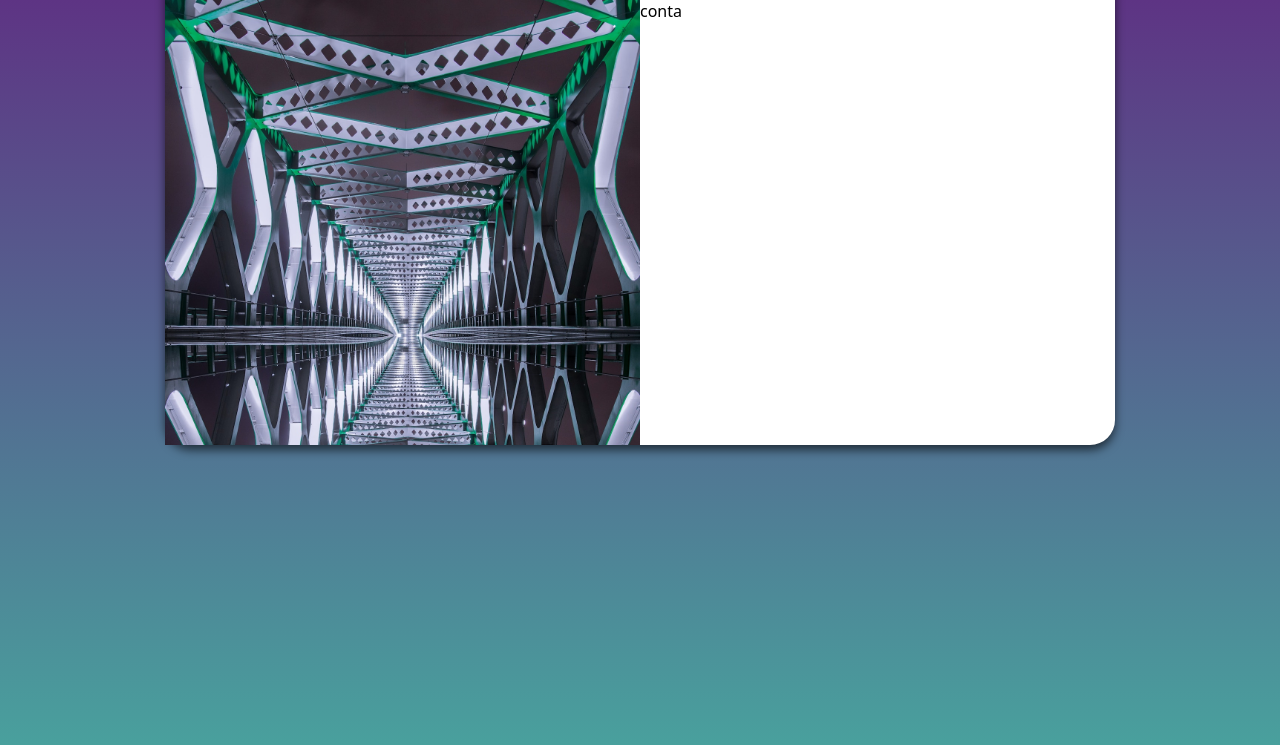
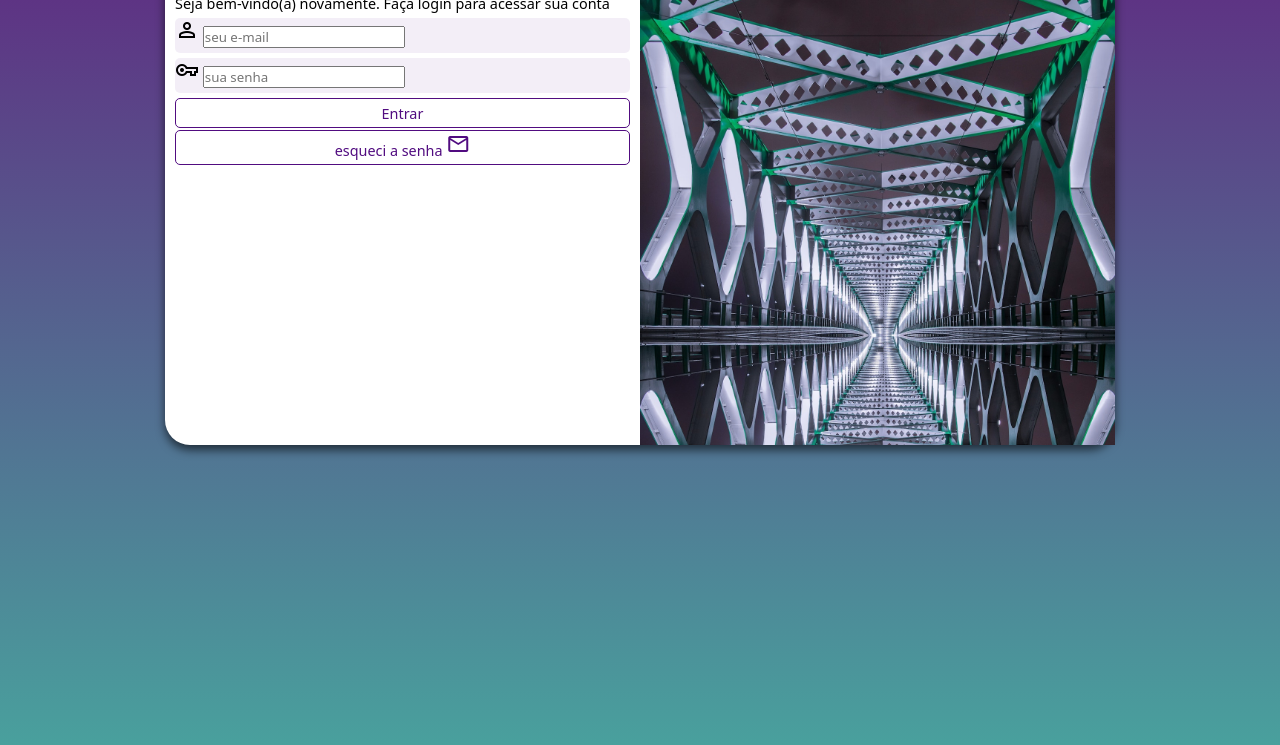
Before and after one commit to MuberDonizeti/projeto-login, a plain HTML site: page index.html in a window 1280 px wide. Shown: the part 183-928 px from the top of the page. Drawn offline with nearby package versions, Linux system fonts and the light colour scheme.

Commit message:
finalizado

```diff
--- a/estilos/media-query.css
+++ b/estilos/media-query.css
@@ -31,12 +31,12 @@
     width: 950px;
   }
   section#login > div#imagem {
-    float: left;
+    float: right;
     width: 50%;
     height: 100%;
   }
   section#login > div#formulario{
-    float: right;
+    float: left;
     width: 50%;
   }
 }
--- a/estilos/style.css
+++ b/estilos/style.css
@@ -33,6 +33,7 @@ section#login{
   top: 50%;
   left: 50%;
   transform: translate(-50%, -50%)*/
+
   background-color: white;
   width: 250px;
   height: 500px;
@@ -53,6 +54,52 @@ section#login > div#imagem {
 section#login > div#formulario {
   display: block;
   padding: 10px;
+  font-size: .9em;
+}
 
+div#formulario > h1{
+  text-align: center;
+  margin-bottom: 10px;
+}
+form > div.campo{
+  background-color: #520c8011;
+  display: block;
+  width: 100%;
+  height: 35px;
+  border-radius: 5px;
+  margin: 5px 0px;
+}
 
+form > input[type=submit]{
+  display: block;
+  font-size: 1em;
+  width: 100%;
+  height: 30px;
+  background-color: white;
+  color: #510c80;
+  border: 1px solid #510c80;
+  border-radius: 5px;
+  cursor: pointer;
 }
+form>input[type=submit]:hover{
+  background-color: #510c80;
+  color: white;
+}
+form>a.botao{
+  display: block;
+  text-align: center;
+  font-size: 1em;
+  width: 100%;
+  height: 35px;
+  padding-top: 1px;
+  margin-top: 2px;
+  background-color: white;
+  color: #510c80;
+  border: 1px solid #510c80;
+  border-radius: 5px;
+  text-decoration: none;
+}
+form>a.botao:hover{
+  background-color: #5f2c82;
+  color: white;
+}
--- a/index.html
+++ b/index.html
@@ -5,6 +5,7 @@
   <meta http-equiv="X-UA-Compatible" content="IE=edge">
   <meta name="viewport" content="width=device-width, initial-scale=1.0">
   <title>Login</title>
+  <link href="https://fonts.googleapis.com/css2?family=Material+Symbols+Outlined" rel="stylesheet" />
   <link rel="stylesheet" href="estilos/style.css">
   <link rel="stylesheet" href="estilos/media-query.css">
 </head>
@@ -12,13 +13,28 @@
   <main>
     <section id="login">
       <div id="imagem">
-
+          <!-- Imagem vai nas CSS-->
       </div>
-      <div id="Formulario">
+      <div id="formulario">
         <h1>Login</h1>
         <p>Seja bem-vindo(a) novamente. Faça login para acessar sua conta</p>
-        <form action="login.php" method="post">
 
+        <form action="login.php" method="post" autocomplete="on">
+          <div class="campo">
+            <span class="material-symbols-outlined">person</span>
+            <input type="email" name="login" id="ilogin" placeholder="seu e-mail" autocomplete="email" required>
+            <label for="ilogin"></label>
+          </div>
+          <div class="campo">
+            <span class="material-symbols-outlined">vpn_key</span>
+            <input type="password" name="senha" id="isenha" placeholder="sua senha" autocomplete="current-password" required minlength="8">
+            <label for="isenha"></label>
+          </div>
+
+          <input type="submit" value="Entrar">
+          <a href="esqueci.html" class="botao"
+          >esqueci a senha <span class="material-symbols-outlined">mail</span>
+          </a>
         </form>
       </div>
 
```
